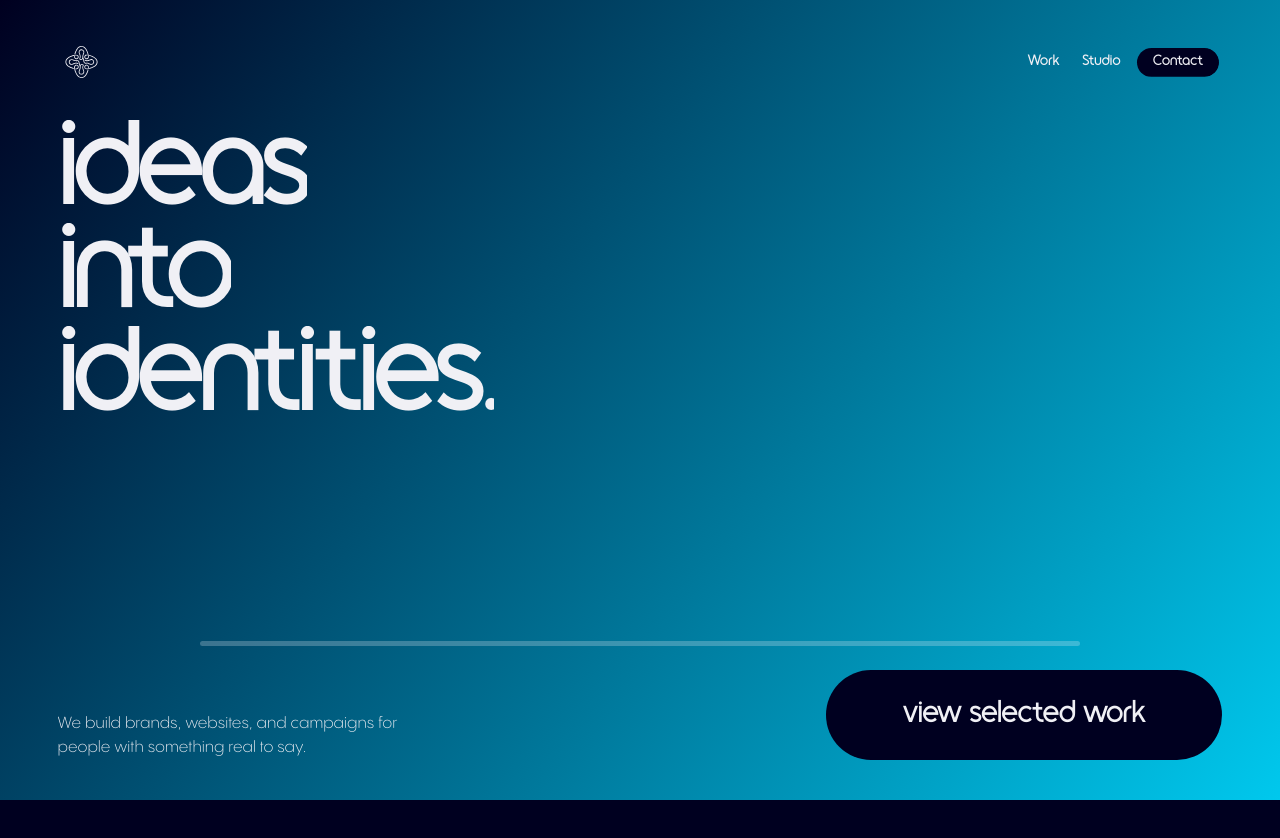
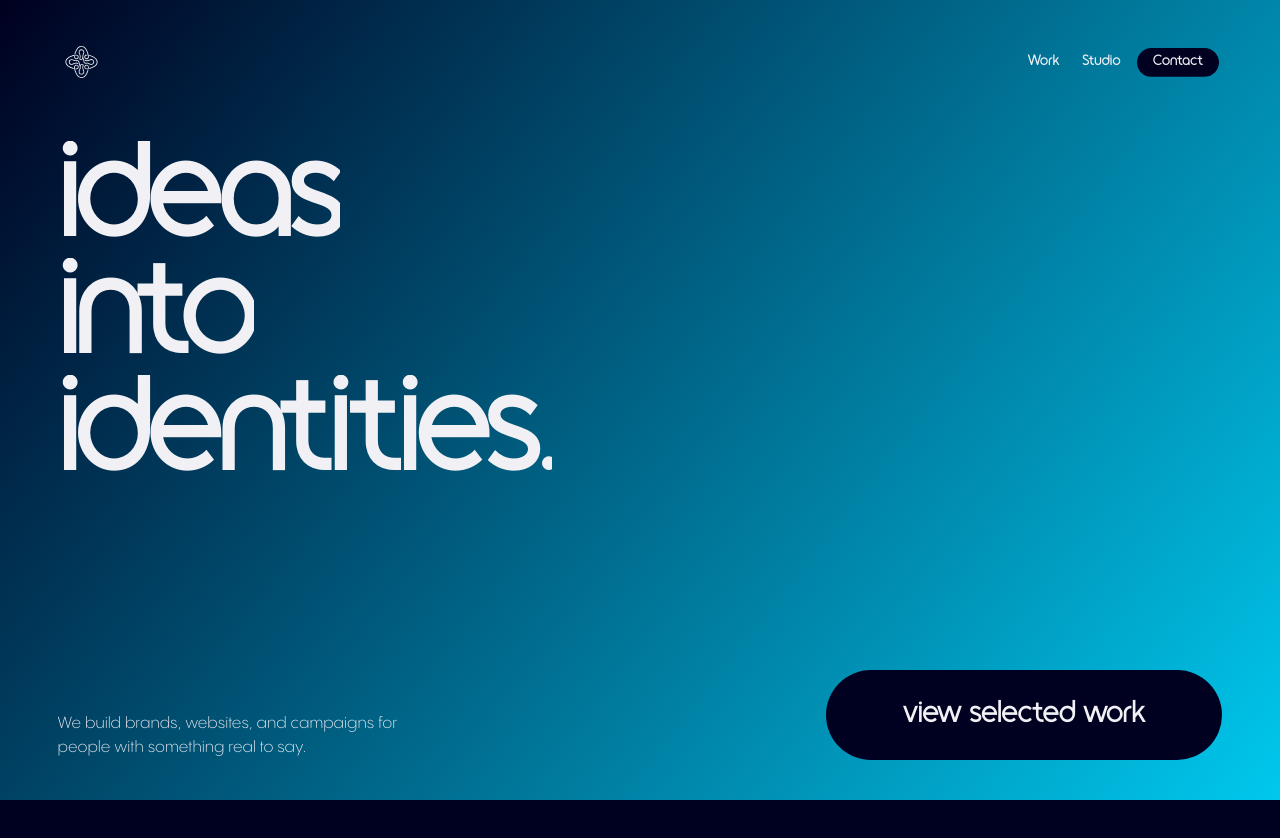
Before and after one commit to cedarandcactus/burgama-site-14.5, a Next.js app: page / in a window 1280 px wide. Shown: the top 838 px of the page. Built offline with nearby package versions, Linux system fonts and the light colour scheme.

Commit message:
refactor: streamline ActOpening component and remove unused progress bar

```diff
--- a/components/home/act-opening.tsx
+++ b/components/home/act-opening.tsx
@@ -20,14 +20,12 @@ export function ActOpening() {
   const heroRef = useRef<HTMLElement>(null)
   const stageRef = useRef<HTMLDivElement>(null)
   const slideStackRef = useRef<HTMLSpanElement>(null)
-  const progressFillRef = useRef<HTMLSpanElement>(null)
 
   useEffect(() => {
     const hero = heroRef.current
     const stage = stageRef.current
     const slideStack = slideStackRef.current
-    const progressFill = progressFillRef.current
-    if (!hero || !stage || !slideStack || !progressFill) return
+    if (!hero || !stage || !slideStack) return
 
     const slides = gsap.utils.toArray<HTMLElement>('[data-hero-slide]', slideStack)
     if (slides.length !== transformations.length) return
@@ -36,15 +34,15 @@ export function ActOpening() {
 
     media.add('(prefers-reduced-motion: no-preference)', () => {
       const linesBySlide = slides.map(slide => gsap.utils.toArray<HTMLElement>('[data-hero-line]', slide))
+      const timelineClock = { progress: 0 }
       const timeline = gsap.timeline({ paused: true })
 
       gsap.set(slides, { autoAlpha: 0 })
       gsap.set(slides[0], { autoAlpha: 1 })
-      gsap.set(progressFill, { scaleX: 0, transformOrigin: 'left center' })
       linesBySlide.forEach((lines, index) => gsap.set(lines, { yPercent: index === 0 ? 0 : 115 }))
 
-      timeline.to(progressFill, {
-        scaleX: 1,
+      timeline.to(timelineClock, {
+        progress: 1,
         duration: transformations.length,
         ease: 'none',
       }, 0)
@@ -142,11 +140,6 @@ export function ActOpening() {
               </span>
             </h1>
             <div className={styles.heroLower}>
-              <div className={styles.heroProgress} aria-hidden="true">
-                <span className={styles.heroProgressRail}>
-                  <span ref={progressFillRef} className={styles.heroProgressFill} />
-                </span>
-              </div>
               <div className={styles.heroStatement}>
                 <p>We build brands, websites, and campaigns for people with something real to say.</p>
                 <ModularButton href="/work">view selected work</ModularButton>
--- a/components/home/home-page.module.css
+++ b/components/home/home-page.module.css
@@ -61,14 +61,14 @@
   gap: clamp(22px, min(3vw, 4svh), 48px);
   width: 100%;
   height: 100%;
-  padding: clamp(106px, min(10vw, 15svh), 150px) clamp(24px, 4.5vw, 72px) clamp(24px, min(3.5vw, 5svh), 52px);
+  padding: clamp(132px, min(11vw, 18svh), 180px) clamp(24px, 4.5vw, 72px) clamp(24px, min(3.5vw, 5svh), 52px);
 }
 
 .page .hero h1 {
-  width: min(88%, 1180px);
+  width: min(94%, 1260px);
   margin: 0;
   color: inherit;
-  font-size: clamp(64px, min(10.5vw, 15svh), 172px);
+  font-size: clamp(76px, min(12.5vw, 17svh), 184px);
   font-weight: 400;
   line-height: .86;
   letter-spacing: -.052em;
@@ -136,37 +136,7 @@
 }
 
 .heroLower {
-  display: flex;
-  flex-direction: column;
-  gap: clamp(16px, min(2vw, 3svh), 28px);
   width: 100%;
-}
-
-.heroProgress {
-  display: flex;
-  align-items: center;
-  justify-content: center;
-  width: 100%;
-}
-
-.heroProgressRail {
-  display: block;
-  width: min(76%, 880px);
-  height: clamp(4px, .4vw, 6px);
-  overflow: hidden;
-  background: color-mix(in srgb, currentColor 25%, transparent);
-  border-radius: 999px;
-}
-
-.heroProgressFill {
-  display: block;
-  width: 100%;
-  height: 100%;
-  background: currentColor;
-  border-radius: inherit;
-  transform: scaleX(0);
-  transform-origin: left center;
-  will-change: transform;
 }
 
 .heroStatement {
@@ -506,16 +476,12 @@
 
   .heroFrameContent {
     gap: 18px;
-    padding: 82px 18px 22px;
+    padding: clamp(118px, 18svh, 136px) 18px 22px;
   }
 
   .page .hero h1 {
     width: 100%;
-    font-size: clamp(52px, min(17vw, 12svh), 78px);
-  }
-
-  .heroProgressRail {
-    width: min(88%, 520px);
+    font-size: clamp(72px, min(15.5vw, 14svh), 96px);
   }
 
   .heroStatement {
@@ -602,7 +568,7 @@
   }
 
   .page .hero h1 {
-    font-size: clamp(49px, min(17vw, 12svh), 64px);
+    font-size: clamp(60px, 18vw, 68px);
   }
 
   .heroStatement p {
@@ -643,14 +609,6 @@
 
   .page .hero h1 {
     font-size: clamp(38px, min(8vw, 11svh), 68px);
-  }
-
-  .heroLower {
-    gap: 7px;
-  }
-
-  .heroProgressRail {
-    width: min(68%, 480px);
   }
 
   .heroStatement {
@@ -703,8 +661,7 @@
     letter-spacing: -.052em;
   }
 
-  .kineticHeading,
-  .heroProgress {
+  .kineticHeading {
     display: none;
   }
 
```
